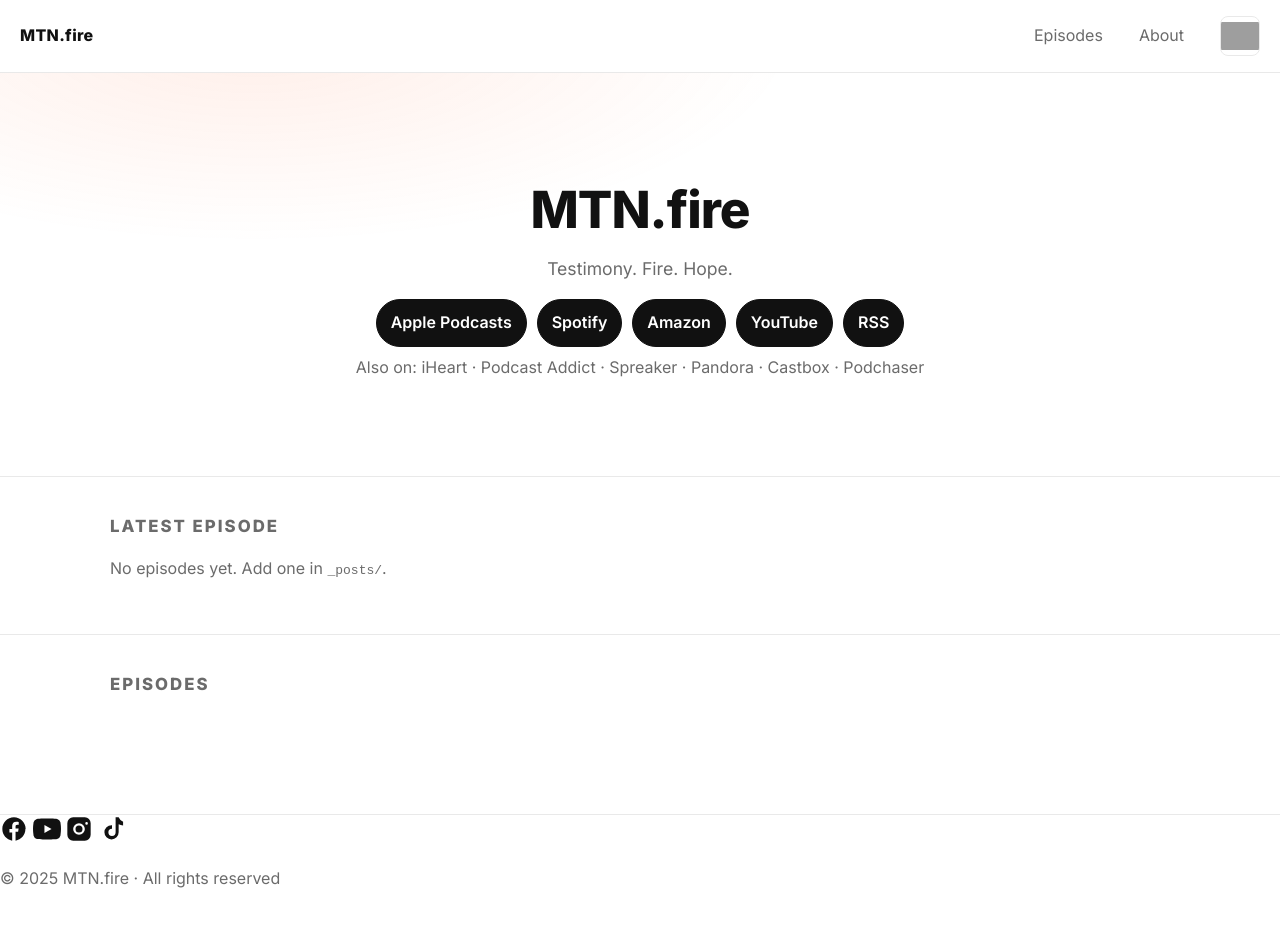
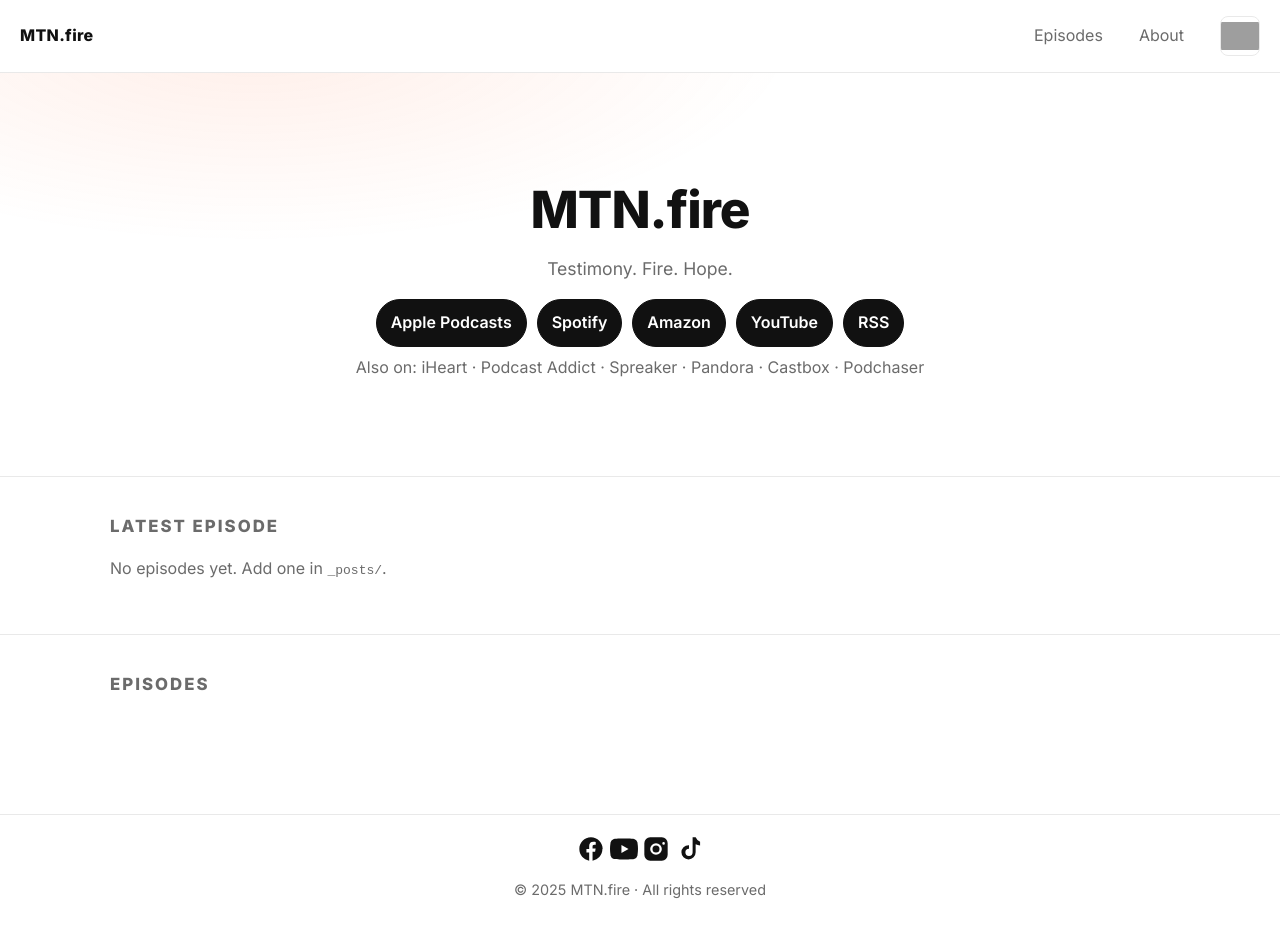
Before and after one commit to mtnfire/mtnfire.org, a Jekyll site: the page built from index.html, in a window 1280 px wide and 936 px high. Built offline with Jekyll 4.4.1, drawn with Linux system fonts in a browser that asks for light colours; grey boxes are pictures that could not be loaded.

Commit message:
Update main.css

```diff
--- a/assets/css/main.css
+++ b/assets/css/main.css
@@ -183,3 +183,9 @@
 
 /* make sure the nav lays out nicely */
 .nav{ display:flex; align-items:center; gap:18px }
+
+/* Footer socials */
+.site-foot{ border-top:1px solid var(--rule); padding:20px 0; text-align:center }
+.site-foot .icon-row{ justify-content:center }
+.site-foot .icon{ border-color:var(--rule) }
+.site-foot .muted{ margin-top:8px; font-size:.9rem }
```
